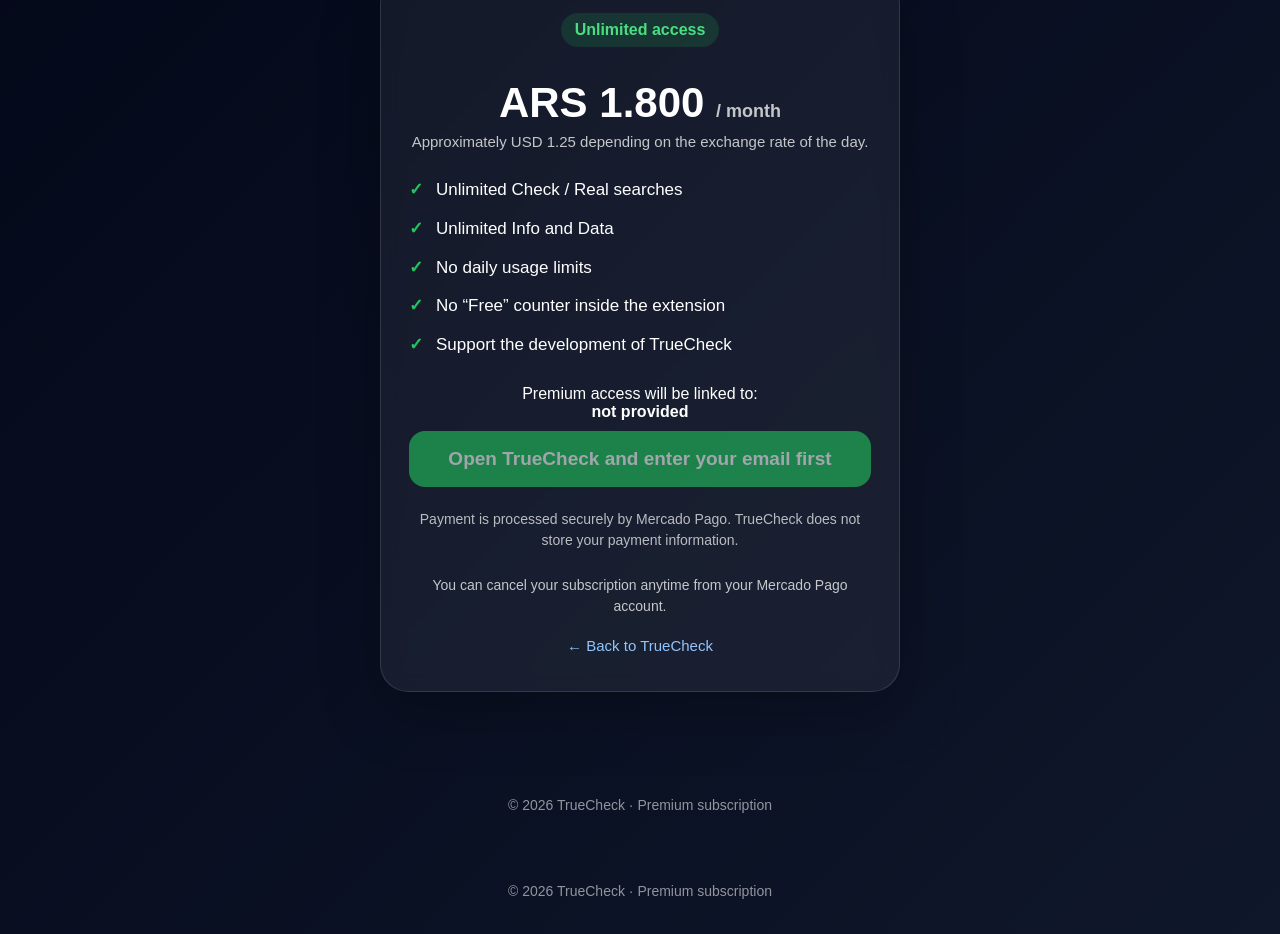
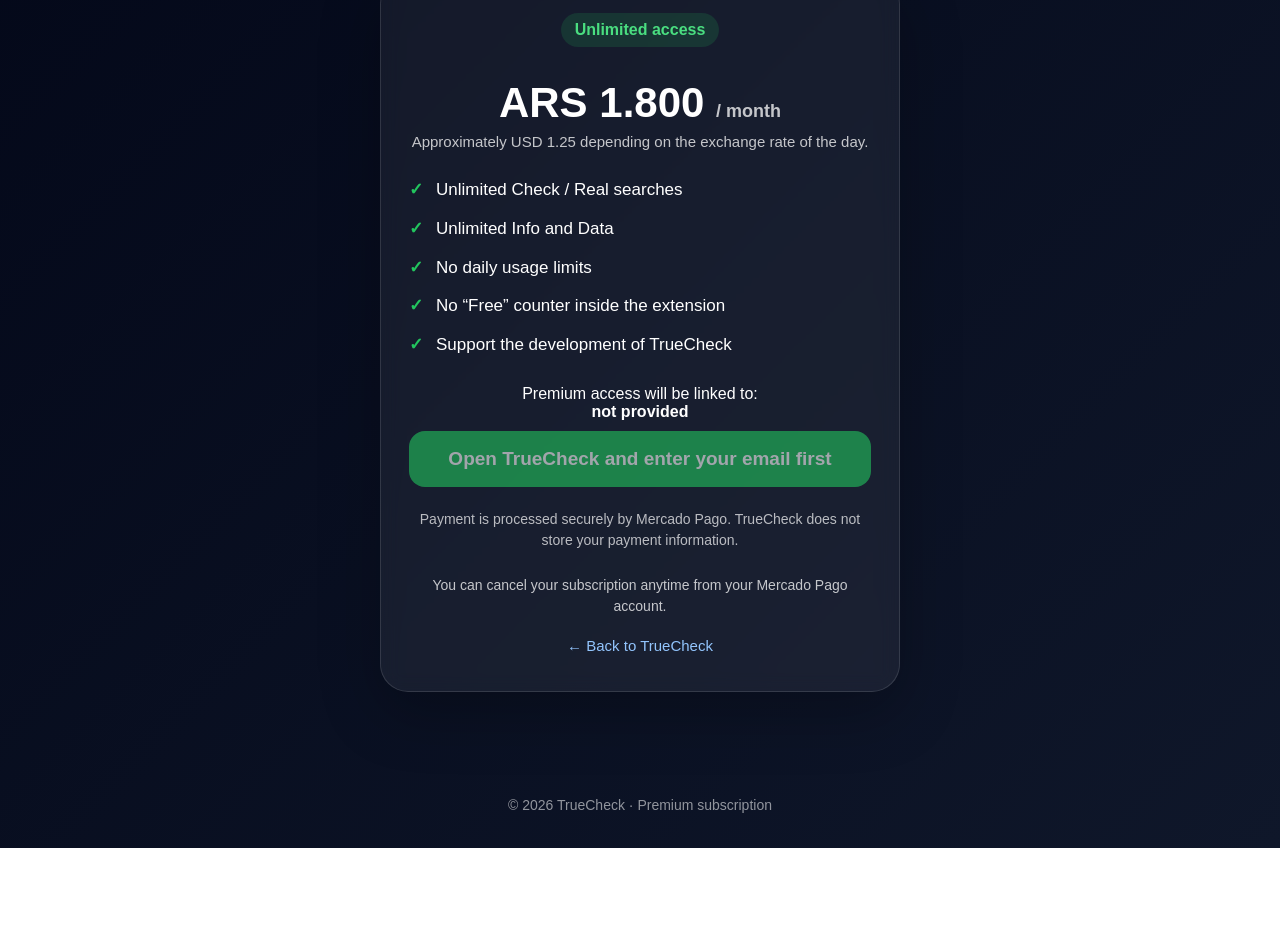
Before and after one commit to HMarsei/truecheck, a plain HTML site: page premium.html in a window 1280 px wide. Shown: the part 422-1356 px from the top of the page. After the commit the page ends 1270 px from the top, so only its background shows below. Drawn offline with Linux system fonts and the light colour scheme.

Commit message:
Update premium.html

```diff
--- a/premium.html
+++ b/premium.html
@@ -212,11 +212,7 @@ footer{
   © 2026 TrueCheck · Premium subscription
 </footer>
 
-  <footer>
-  © 2026 TrueCheck · Premium subscription
-</footer>
-
-<script>
+ <script>
   const params = new URLSearchParams(window.location.search);
 
   const email = (
```
